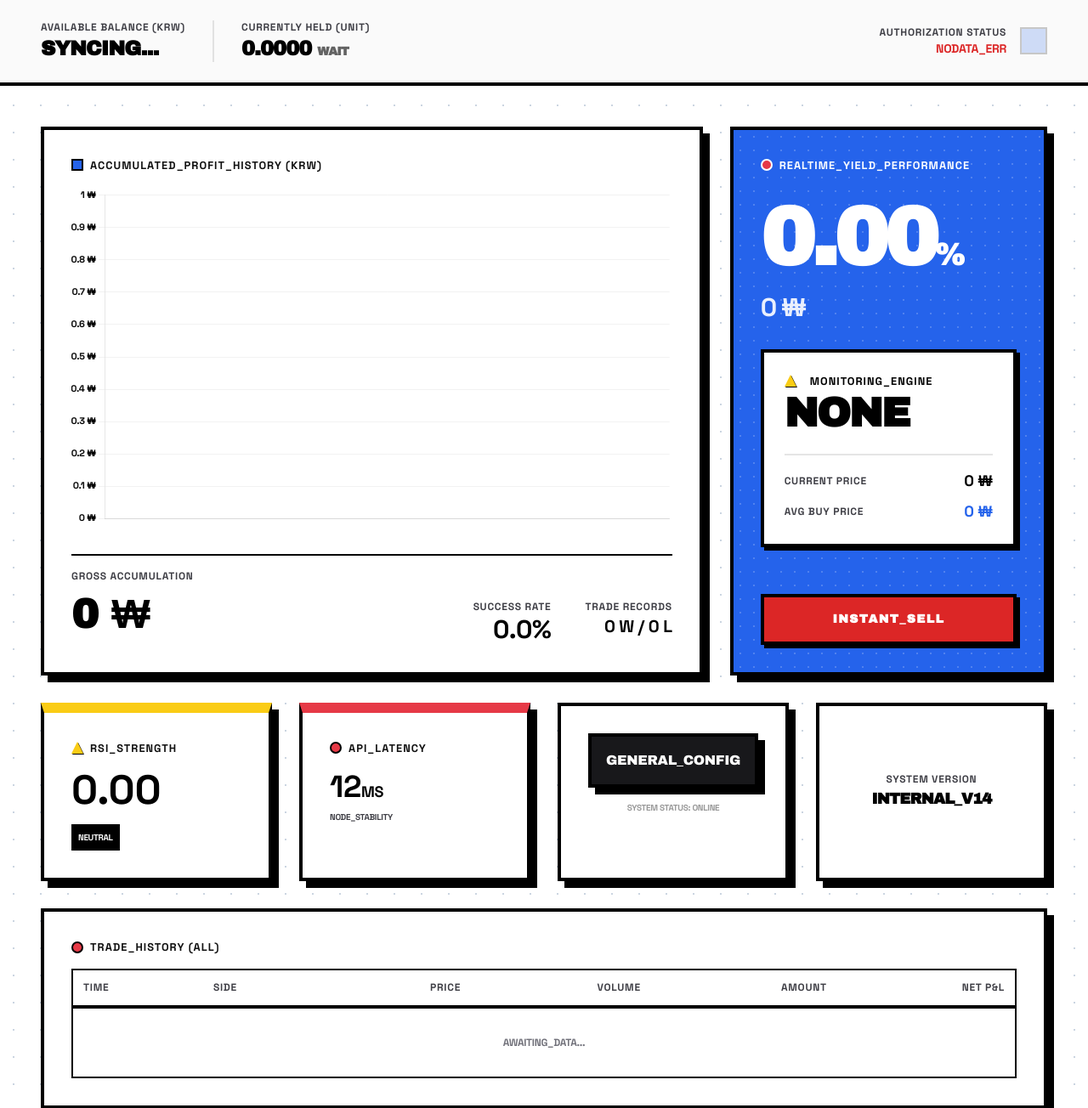
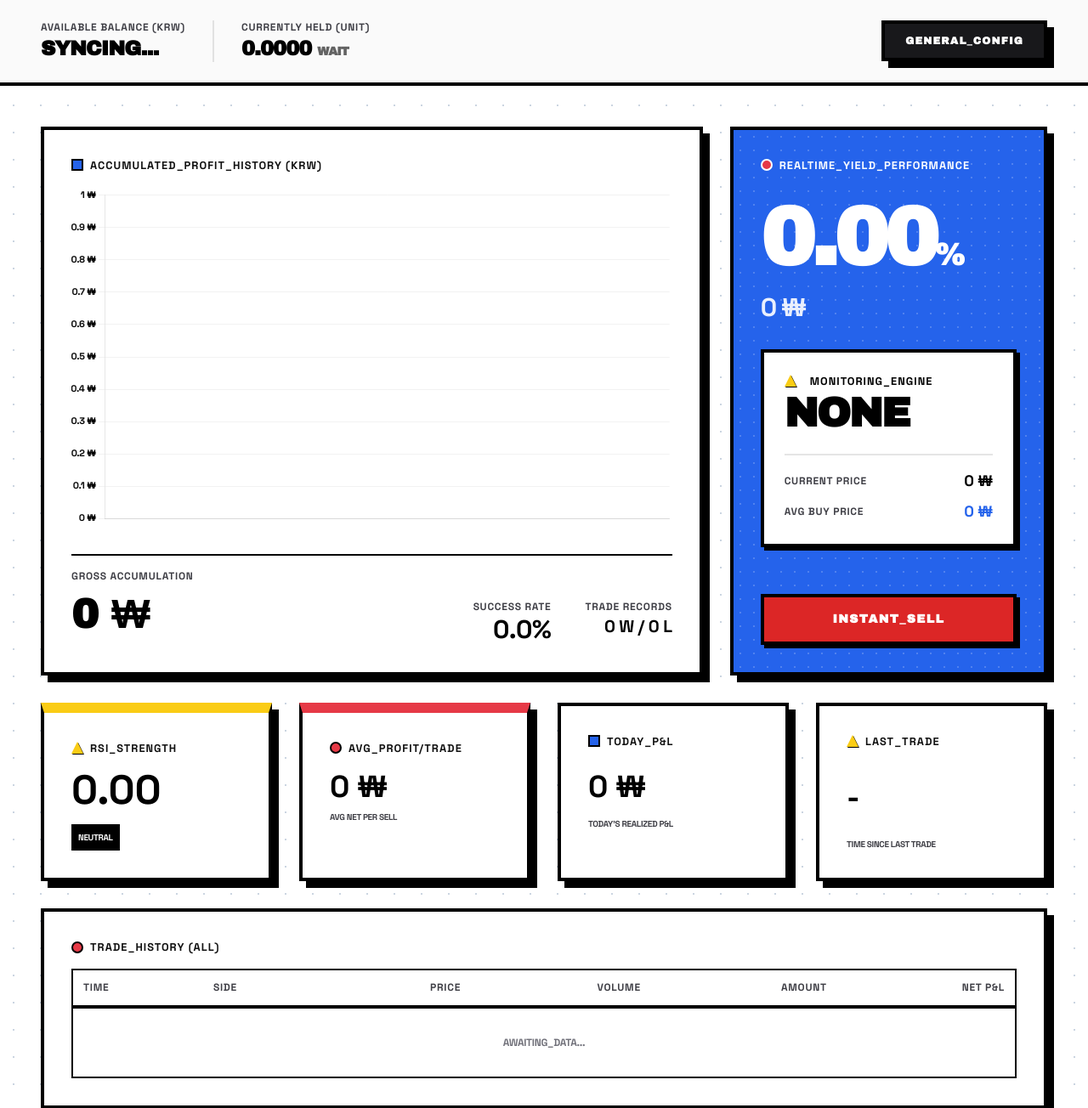
Before and after one commit to syl-deve/btrade, a FastAPI app: template templates/index.html in a window 1280 px wide; the page is wider, and only the part inside the window is pictured. Shown: the part 116-1420 px from the top of that part at 85% size. Run offline with FastAPI, Linux system fonts and the light colour scheme; the template is opened without the code that fills it, so the values that code supplies are empty; some libraries are stand-ins or nearby versions.

Commit message:
UI 개선: 인증상태 제거 + 설정버튼 이동 + 카드 3개 지표 교체
- balance 바 인증상태 → 시스템 설정 버튼으로 교체
- API응답속도 카드 → 평균 매매 단가 (매도당 평균 순익)
- 시스템 설정 버튼 카드 → 오늘 손익 (당일 실현 손익)
- 시스템 버전 카드 → 마지막 거래 경과시간
- /api/status에 avg_profit_per_trade, today_net_profit, last_trade_elapsed_minutes 추가

Co-Authored-By: Claude Sonnet 4.6 <noreply@anthropic.com>

```diff
--- a/main.py
+++ b/main.py
@@ -335,6 +335,24 @@ async def get_status(db: Session = Depends(get_db), user=Depends(get_current_use
         loss_count = len([t for t in all_trades if t.net_profit is not None and t.net_profit < 0])
         win_rate = (win_count / (win_count + loss_count) * 100) if (win_count + loss_count) > 0 else 0.0
 
+        # 평균 매매 단가 (매도당 평균 순익)
+        trade_count = win_count + loss_count
+        avg_profit_per_trade = int(total_net_profit / trade_count) if trade_count > 0 else 0
+
+        # 오늘 손익
+        import datetime as dt
+        today_start = dt.datetime.combine(dt.date.today(), dt.time.min)
+        today_trades = [t for t in all_trades if t.timestamp >= today_start and t.net_profit is not None]
+        today_net_profit = int(sum(t.net_profit for t in today_trades))
+
+        # 마지막 매매 경과시간
+        last_trade = db.query(TradeHistory).order_by(TradeHistory.timestamp.desc()).first()
+        if last_trade:
+            elapsed = dt.datetime.utcnow() - last_trade.timestamp
+            elapsed_minutes = int(elapsed.total_seconds() / 60)
+        else:
+            elapsed_minutes = None
+
         # Prepare Chart Data (Cumulative Profit Over Time)
         cumulative_profits = []
         current_sum = 0
@@ -364,6 +382,9 @@ async def get_status(db: Session = Depends(get_db), user=Depends(get_current_use
             "win_rate": win_rate,
             "win_count": win_count,
             "loss_count": loss_count,
+            "avg_profit_per_trade": avg_profit_per_trade,
+            "today_net_profit": today_net_profit,
+            "last_trade_elapsed_minutes": elapsed_minutes,
             "chart_data": cumulative_profits,
             "config": {
                 "rsi_threshold": bot_settings.rsi_threshold if bot_settings else 30.0,
--- a/templates/index.html
+++ b/templates/index.html
@@ -50,11 +50,7 @@
                 <div id="coin-balance" class="text-2xl font-black archivo-bold">0.0000 <span id="coin-unit" class="text-sm opacity-60">WAIT</span></div>
             </div>
             <div class="ml-auto flex items-center gap-4">
-                <div class="text-right">
-                    <p data-i18n="label_auth" class="meta-label">Authorization Status</p>
-                    <p id="auth-status" class="text-sm font-bold text-red-600">NODATA_ERR</p>
-                </div>
-                <div class="bau-shape bau-square w-8 h-8 opacity-20"></div>
+                <button onclick="document.getElementById('config-modal').showModal()" class="btn-bau py-3 px-6 bg-zinc-900 text-white border-4 border-black font-black tracking-widest text-xs"><span data-i18n="btn_config">GENERAL_CONFIG</span></button>
             </div>
         </div>
 
@@ -128,24 +124,25 @@
                 <div id="rsi-status" class="mt-4 text-[10px] font-black p-2 bg-black text-white inline-block">NEUTRAL</div>
             </div>
 
-            <!-- Latency Stat -->
+            <!-- 평균 매매 단가 -->
             <div class="bau-tile tile-stats-bau tile-red-accent">
-                <div class="label-bau"><div class="bau-shape bau-circle"></div><span data-i18n="label_latency">API_LATENCY</span></div>
-                <div class="text-4xl font-black">12<span class="text-lg uppercase">ms</span></div>
-                <p data-i18n="label_stability" class="text-[10px] font-bold mt-2 text-zinc-700 font-black uppercase">Node_Stability</p>
+                <div class="label-bau"><div class="bau-shape bau-circle"></div><span data-i18n="label_avg_profit">AVG_PROFIT/TRADE</span></div>
+                <div id="avg-profit-per-trade" class="text-4xl font-black">0 ₩</div>
+                <p data-i18n="label_avg_profit_sub" class="text-[10px] font-bold mt-2 text-zinc-700 uppercase">매도당 평균 순익</p>
             </div>
 
-            <!-- Configuration -->
-            <div class="bau-tile tile-stats-bau flex flex-col gap-4">
-                <button onclick="document.getElementById('config-modal').showModal()" class="btn-bau w-full justify-center py-4 bg-zinc-900 text-white border-black"><span data-i18n="btn_config">GENERAL_CONFIG</span></button>
-                <div id="uptime_display" data-i18n="label_status" class="text-[10px] font-bold text-center opacity-40 uppercase">System Status: Online</div>
+            <!-- 오늘 손익 -->
+            <div class="bau-tile tile-stats-bau flex flex-col gap-2">
+                <div class="label-bau"><div class="bau-shape bau-square"></div><span data-i18n="label_today_profit">TODAY_P&L</span></div>
+                <div id="today-net-profit" class="text-4xl font-black">0 ₩</div>
+                <p data-i18n="label_today_profit_sub" class="text-[10px] font-bold mt-2 text-zinc-700 uppercase">오늘 실현 손익</p>
             </div>
 
-            <div class="bau-tile tile-stats-bau border-black flex items-center justify-center">
-                 <div class="text-center">
-                    <p data-i18n="label_version" class="meta-label">System Version</p>
-                    <p class="text-lg font-black archivo-bold">INTERNAL_v14</p>
-                 </div>
+            <!-- 마지막 매매 경과시간 -->
+            <div class="bau-tile tile-stats-bau border-black flex flex-col justify-between">
+                <div class="label-bau"><div class="bau-shape bau-triangle"></div><span data-i18n="label_last_trade">LAST_TRADE</span></div>
+                <div id="last-trade-elapsed" class="text-4xl font-black">-</div>
+                <p data-i18n="label_last_trade_sub" class="text-[10px] font-bold mt-2 text-zinc-700 uppercase">마지막 거래 경과</p>
             </div>
 
             <!-- 거래내역 전체폭 섹션 -->
@@ -268,8 +265,12 @@
                 rsi_buy: 'BUY_SIGNAL', rsi_neutral: 'NEUTRAL',
                 no_trade: 'NO_TRADE_HISTORY',
                 label_rsi: 'RSI_STRENGTH',
-                label_latency: 'API_LATENCY',
-                label_stability: 'NODE_STABILITY',
+                label_avg_profit: 'AVG_PROFIT/TRADE',
+                label_avg_profit_sub: 'Avg Net Per Sell',
+                label_today_profit: 'TODAY_P&L',
+                label_today_profit_sub: "Today's Realized P&L",
+                label_last_trade: 'LAST_TRADE',
+                label_last_trade_sub: 'Time Since Last Trade',
                 side_buy: 'BUY', side_sell: 'SELL',
                 btn_sell_now: 'INSTANT_SELL',
             },
@@ -306,8 +307,12 @@
                 rsi_buy: '매수신호', rsi_neutral: '관망',
                 no_trade: '거래 내역 없음',
                 label_rsi: 'RSI 강도',
-                label_latency: 'API 응답속도',
-                label_stability: '노드 안정성',
+                label_avg_profit: '매매당 평균 손익',
+                label_avg_profit_sub: '매도당 평균 순익',
+                label_today_profit: '오늘 손익',
+                label_today_profit_sub: '오늘 실현 손익',
+                label_last_trade: '마지막 거래',
+                label_last_trade_sub: '마지막 거래 경과',
                 side_buy: '매수', side_sell: '매도',
                 btn_sell_now: '즉시 매도',
             }
@@ -397,10 +402,9 @@
                     if (el) el.innerHTML = html;
                 };
 
-                // Exchange & Auth
+                // Exchange
                 const exText = document.getElementById('exchange-text');
                 const exShape = document.querySelector('#exchange-badge .bau-shape');
-                const authEl = document.getElementById('auth-status');
 
                 if (exText && exShape) {
                     if (data.exchange === 'BITHUMB') {
@@ -414,16 +418,6 @@
                     }
                 }
 
-                if (authEl) {
-                    const t = i18n[currentLang];
-                    if (data.authorized) {
-                        authEl.innerText = t.auth_ok;
-                        authEl.className = 'text-sm font-bold text-green-600';
-                    } else {
-                        authEl.innerText = t.auth_err;
-                        authEl.className = 'text-sm font-bold text-red-600';
-                    }
-                }
 
                 // Balance Mapping (Defensive)
                 const krwVal = data.krw_balance || 0;
@@ -496,6 +490,37 @@
                 safeUpdate('target-coin', coinUnit);
                 safeUpdate('current-price', data.current_price ? new Intl.NumberFormat().format(data.current_price) + ' ₩' : 'API_SYNC...');
                 safeUpdate('avg-buy-price', (data.avg_buy_price > 0) ? new Intl.NumberFormat().format(data.avg_buy_price) + ' ₩' : '0 ₩');
+
+                // 평균 매매 단가
+                const avgProfitEl = document.getElementById('avg-profit-per-trade');
+                if (avgProfitEl) {
+                    const v = data.avg_profit_per_trade || 0;
+                    avgProfitEl.innerText = (v >= 0 ? '+' : '') + new Intl.NumberFormat().format(v) + ' ₩';
+                    avgProfitEl.style.color = v > 0 ? '#22C55E' : (v < 0 ? '#E63946' : '#000');
+                }
+
+                // 오늘 손익
+                const todayEl = document.getElementById('today-net-profit');
+                if (todayEl) {
+                    const v = data.today_net_profit || 0;
+                    todayEl.innerText = (v >= 0 ? '+' : '') + new Intl.NumberFormat().format(v) + ' ₩';
+                    todayEl.style.color = v > 0 ? '#22C55E' : (v < 0 ? '#E63946' : '#000');
+                }
+
+                // 마지막 거래 경과
+                const elapsedEl = document.getElementById('last-trade-elapsed');
+                if (elapsedEl) {
+                    const m = data.last_trade_elapsed_minutes;
+                    if (m === null || m === undefined) {
+                        elapsedEl.innerText = '-';
+                    } else if (m < 60) {
+                        elapsedEl.innerText = m + (currentLang === 'ko' ? '분 전' : 'm ago');
+                    } else if (m < 1440) {
+                        elapsedEl.innerText = Math.floor(m / 60) + (currentLang === 'ko' ? '시간 전' : 'h ago');
+                    } else {
+                        elapsedEl.innerText = Math.floor(m / 1440) + (currentLang === 'ko' ? '일 전' : 'd ago');
+                    }
+                }
 
                 // RSI
                 const rsiVal = document.getElementById('rsi-value');
```
